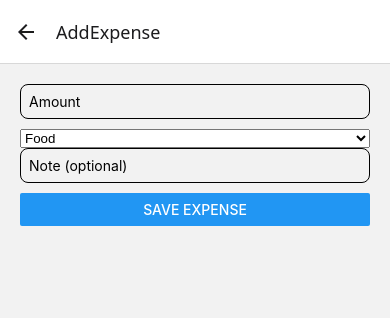
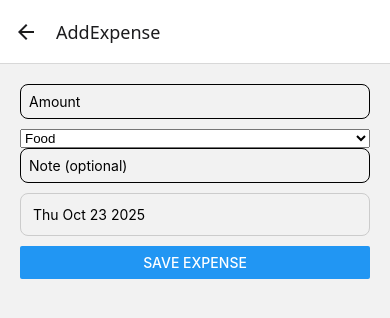
Before and after one commit to Rinchu12/ExpensesTracker, a React Native app: screen /AddExpense in a window 390 px wide. Shown: the top 318 px of the page. Built offline with nearby package versions, Linux system fonts and the light colour scheme.

Commit message:
Added date picker to edit date

```diff
--- a/package.json
+++ b/package.json
@@ -11,6 +11,7 @@
   },
   "dependencies": {
     "@react-native-async-storage/async-storage": "^2.2.0",
+    "@react-native-community/datetimepicker": "^8.4.5",
     "@react-native-picker/picker": "^2.11.4",
     "@react-native/new-app-screen": "0.82.1",
     "@react-navigation/native": "^7.1.18",
--- /dev/null
+++ b/src/components/DatePickerInput.tsx
@@ -0,0 +1,48 @@
+import React, { useState } from 'react';
+import { View, Text, TouchableOpacity, Platform, StyleSheet } from 'react-native';
+import DateTimePicker, { DateTimePickerEvent } from '@react-native-community/datetimepicker';
+
+interface DatePickerInputProps {
+  date: Date;
+  onChange: (date: Date) => void;
+}
+
+const DatePickerInput: React.FC<DatePickerInputProps> = ({ date, onChange }) => {
+  const [showPicker, setShowPicker] = useState(false);
+
+  const handlePress = () => setShowPicker(true);
+
+  const handleChange = (event: DateTimePickerEvent, selectedDate?: Date) => {
+    if (Platform.OS === 'android') setShowPicker(false); // auto-close on Android
+    if (selectedDate) onChange(selectedDate);
+  };
+
+  return (
+    <View>
+      <TouchableOpacity onPress={handlePress} style={styles.input}>
+        <Text>{date.toDateString()}</Text>
+      </TouchableOpacity>
+
+      {showPicker && (
+        <DateTimePicker
+          value={date}
+          mode="date"
+          display={Platform.OS === 'ios' ? 'spinner' : 'default'}
+          onChange={handleChange}
+        />
+      )}
+    </View>
+  );
+};
+
+export default DatePickerInput;
+
+const styles = StyleSheet.create({
+  input: {
+    borderWidth: 1,
+    borderColor: '#ccc',
+    padding: 12,
+    borderRadius: 8,
+    marginBottom: 10,
+  },
+});
--- a/src/screens/AddExpenseScreen.tsx
+++ b/src/screens/AddExpenseScreen.tsx
@@ -8,28 +8,25 @@ import { saveExpenses, getExpenses } from '../utils/storage';
 import { CATEGORIES } from '../constants/categories';
 import { Expense } from '../types/Expense';
 import { SCREENS } from '../constants/screens';
+import DatePickerInput from '../components/DatePickerInput';
 
 type Props = NativeStackScreenProps<RootStackParamList, 'AddExpense'>;
 
-const generateId = () => Date.now().toString() + Math.floor(Math.random() * 1000).toString();
-
 const AddExpenseScreen: React.FC<Props> = ({ navigation }) => {
-  const [amount, setAmount] = useState('');
-  const [category, setCategory] = useState('Food');
-  const [note, setNote] = useState('');
-  const date = new Date().toISOString().split('T')[0];
+  const [amount, setAmount] = useState<string>('');
+  const [category, setCategory] = useState<string>(CATEGORIES[0]);
+  const [note, setNote] = useState<string>('');
+  const [date, setDate] = useState<Date>(new Date());
 
   const handleSave = async () => {
     if (!amount) return;
-
     const newExpense: Expense = {
       id: generateId(),
       amount: Number(amount),
       category,
       note,
-      date,
+      date: date.toISOString().split('T')[0],
     };
-
     const current = await getExpenses();
     await saveExpenses([...current, newExpense]);
     navigation.navigate(SCREENS.Home);
@@ -44,17 +41,22 @@ const AddExpenseScreen: React.FC<Props> = ({ navigation }) => {
         value={amount}
         onChangeText={setAmount}
       />
+
       <Picker selectedValue={category} onValueChange={setCategory}>
-        {CATEGORIES.map(cat => (
+        {CATEGORIES.map((cat) => (
           <Picker.Item key={cat} label={cat} value={cat} />
         ))}
       </Picker>
+
       <TextInput
         placeholder="Note (optional)"
         style={styles.input}
         value={note}
         onChangeText={setNote}
       />
+
+      <DatePickerInput date={date} onChange={setDate} />
+
       <Button title="Save Expense" onPress={handleSave} />
     </View>
   );
--- a/src/screens/EditExpenseScreen.tsx
+++ b/src/screens/EditExpenseScreen.tsx
@@ -7,21 +7,26 @@ import { RootStackParamList } from '../navigation/types';
 import { getExpenses, saveExpenses } from '../utils/storage';
 import { CATEGORIES } from '../constants/categories';
 import { SCREENS } from '../constants/screens';
+import DatePickerInput from '../components/DatePickerInput';
 
 type Props = NativeStackScreenProps<RootStackParamList, 'EditExpense'>;
 
 const EditExpenseScreen: React.FC<Props> = ({ route, navigation }) => {
   const { expense } = route.params;
-  const [amount, setAmount] = useState(expense.amount.toString());
-  const [category, setCategory] = useState(expense.category);
-  const [note, setNote] = useState(expense.note || '');
 
-  const handleUpdate = async () => {
-    const all = await getExpenses();
-    const updated = all.map(e =>
-      e.id === expense.id ? { ...e, amount: Number(amount), category, note } : e
+  const [amount, setAmount] = useState<string>(expense.amount.toString());
+  const [category, setCategory] = useState<string>(expense.category);
+  const [note, setNote] = useState<string>(expense.note || '');
+  const [date, setDate] = useState<Date>(new Date(expense.date));
+
+  const handleSave = async () => {
+    const current = await getExpenses();
+    const updatedExpenses = current.map((e) =>
+      e.id === expense.id
+        ? { ...e, amount: Number(amount), category, note, date: date.toISOString().split('T')[0] }
+        : e
     );
-    await saveExpenses(updated);
+    await saveExpenses(updatedExpenses);
     navigation.navigate(SCREENS.Home);
   };
 
@@ -34,18 +39,23 @@ const EditExpenseScreen: React.FC<Props> = ({ route, navigation }) => {
         value={amount}
         onChangeText={setAmount}
       />
+
       <Picker selectedValue={category} onValueChange={setCategory}>
-        {CATEGORIES.map(cat => (
+        {CATEGORIES.map((cat) => (
           <Picker.Item key={cat} label={cat} value={cat} />
         ))}
       </Picker>
+
       <TextInput
-        placeholder="Note"
+        placeholder="Note (optional)"
         style={styles.input}
         value={note}
         onChangeText={setNote}
       />
-      <Button title="Update Expense" onPress={handleUpdate} />
+
+      <DatePickerInput date={date} onChange={setDate} />
+
+      <Button title="Update Expense" onPress={handleSave} />
     </View>
   );
 };
@@ -55,4 +65,4 @@ export default EditExpenseScreen;
 const styles = StyleSheet.create({
   container: { flex: 1, padding: 20 },
   input: { borderWidth: 1, marginBottom: 10, padding: 8, borderRadius: 8 },
-});
+})
```
Also changed, not shown: 1 other file (tests, documents, lock files or other folders).
